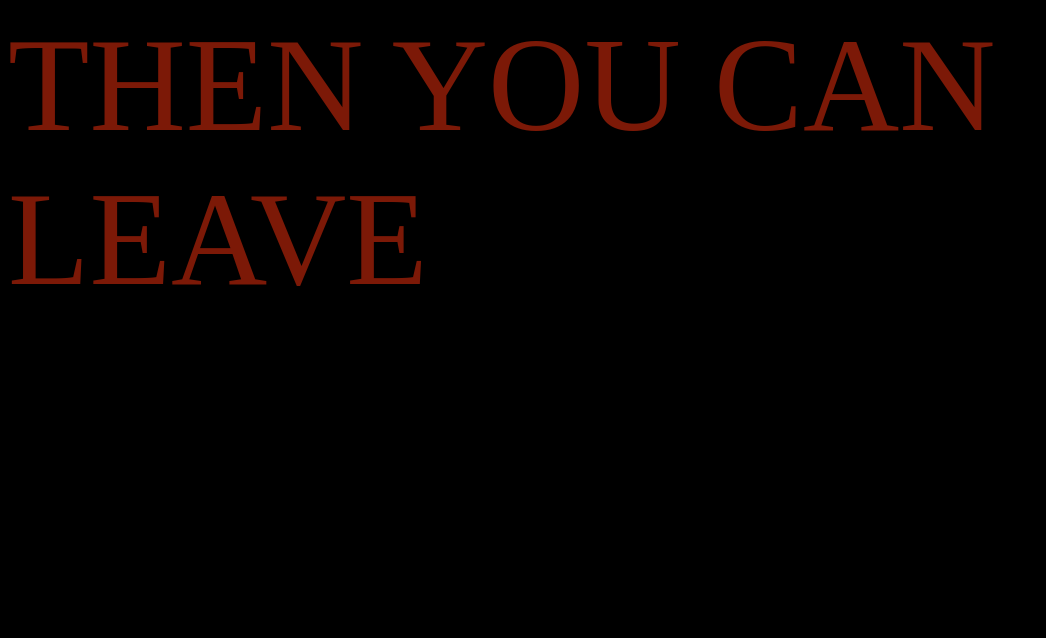
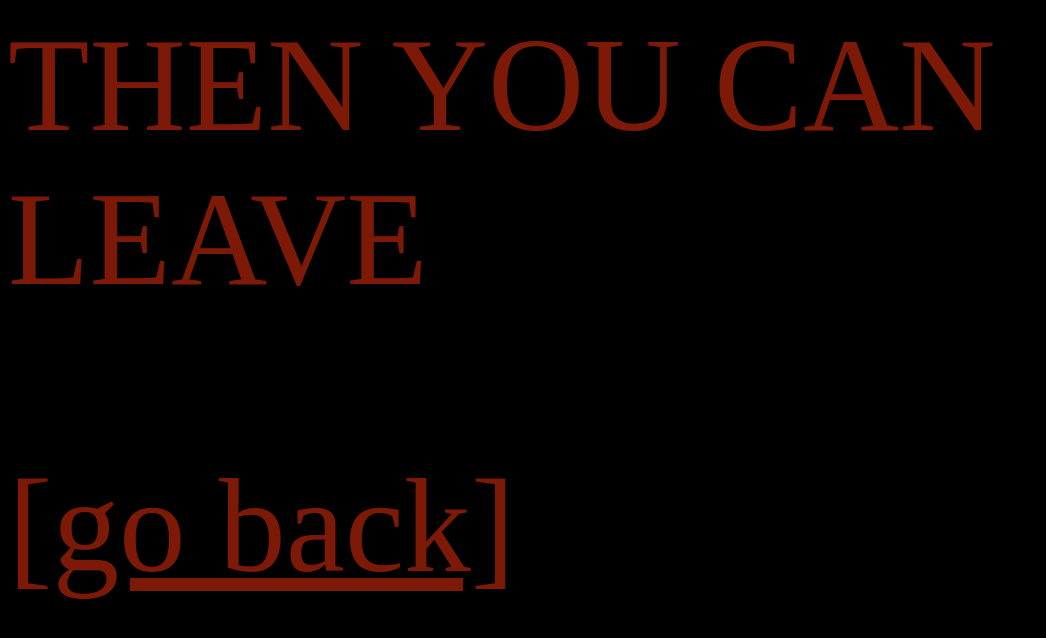
Before and after one commit to A4asian/noAnswer, a plain HTML site: page index.html in a window 1280 px wide. Shown: the whole page, without its empty margins (0-1046 px from the left). Drawn offline with Linux system fonts and the light colour scheme.

Commit message:
Update index.html

```diff
--- a/index.html
+++ b/index.html
@@ -5,7 +5,7 @@
 <style>
 /* unvisited link */
 a:link {
-    color: #000000;
+    color: #7c1907;
 }
 
 /* visited link */
```
